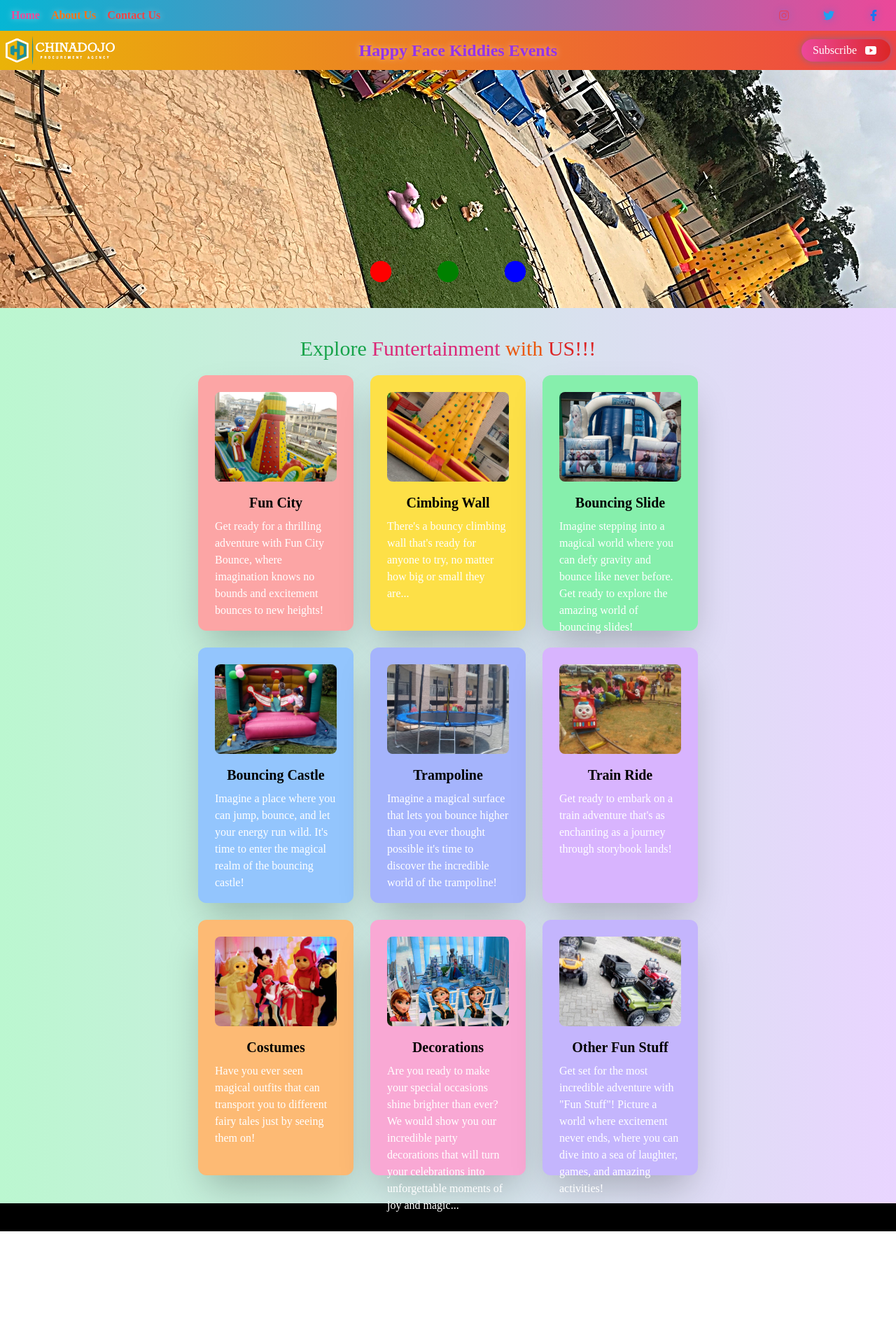
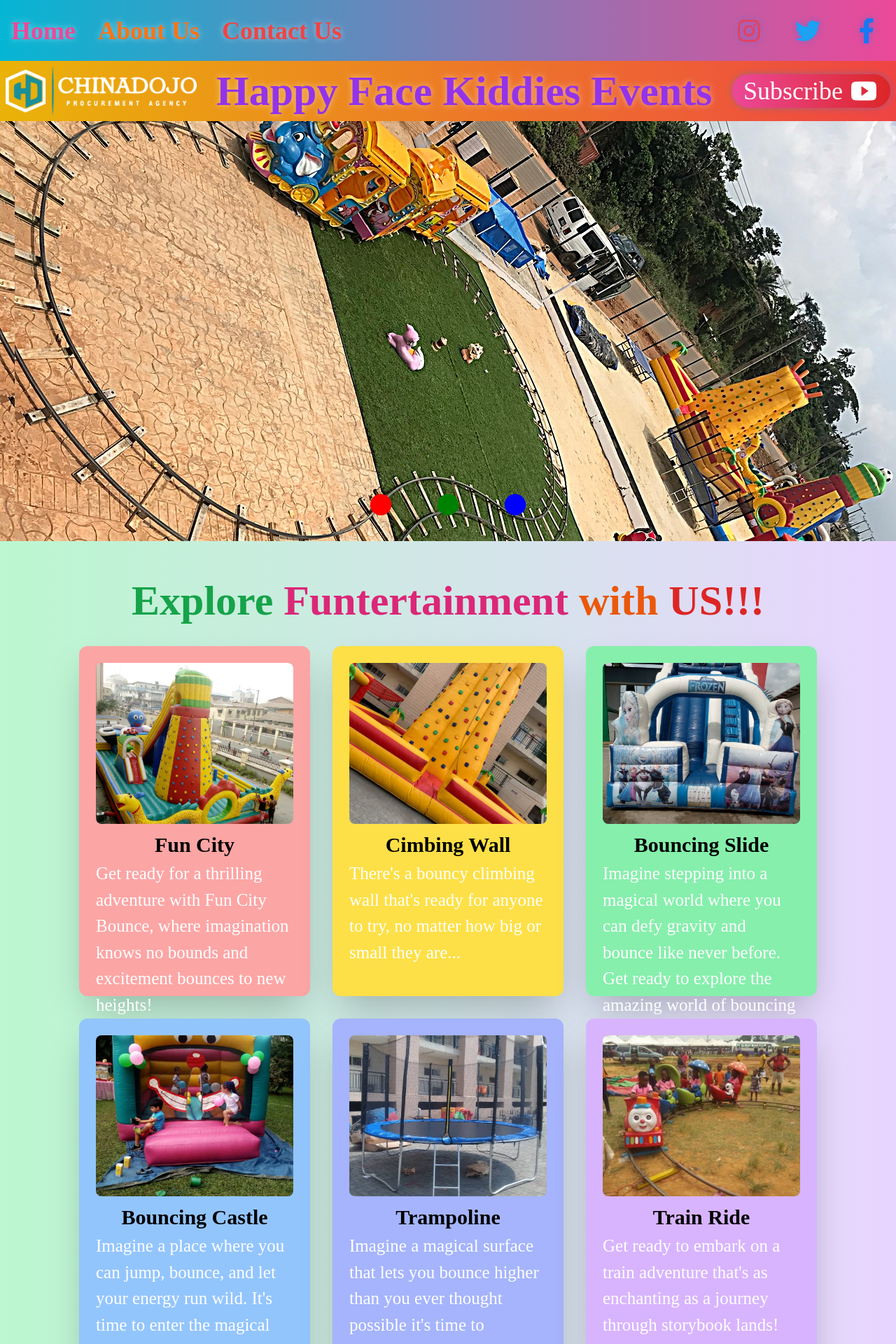
Before and after one commit to badmus360/happy_face, a React (Vite) app: page / in a window 1280 px wide. Shown: the top 1920 px of the page at 70% size. Before the commit the page ends 1759 px from the top, so only its background shows below. Built offline with nearby package versions, Linux system fonts and the light colour scheme; a web font is replaced by a local one.

Commit message:
additional changes made on responsiveness for lg, xl scale

```diff
--- a/src/components/Activities.jsx
+++ b/src/components/Activities.jsx
@@ -352,11 +352,11 @@ const Activities = () => {
     <div className='bg-gradient-to-r from-green-200 to-purple-200 w-full min-h-screen p-10 sm:p-10 lg:p-10 md:p-10 xl:10 flex flex-col items-center justify-center relative'>
 
       <div className='relative z-10'>
-        <h1 className='text-3xl mb-5 text-white text-center'><span className='text-green-600 '>Explore</span> <span className='text-pink-600'>Funtertainment</span> <span className='text-orange-600'>with</span> <span className='text-red-600'>US!!!</span></h1>
-        <div className='grid sm:grid-cols-2 md:grid-cols-3 lg:grid-cols-3 gap-6 justify-center'>
+        <h1 className='text-[40px] lg:text-[50px] xl:text-[60px] mb-5 text-white text-center font-bold'><span className='text-green-600 '>Explore</span> <span className='text-pink-600'>Funtertainment</span> <span className='text-orange-600'>with</span> <span className='text-red-600'>US!!!</span></h1>
+        <div className='grid sm:grid-cols-2 md:grid-cols-3 lg:grid-cols-3 gap-6 xl:gap-8 justify-center'>
 
-          <div  className='p-6 w-[222px] h-[365px] sm:w-[222px] sm:h-[365px] md:w-[222px] md:h-[365px] lg:w-[222px] lg:h-[365px] relative shadow-2xl bg-red-300 rounded-xl'>
-            <div className='h-32 w-full relative overflow-hidden group'>
+          <div  className='p-6 w-[222px] h-[365px] sm:w-[222px] sm:h-[365px] md:w-[222px] md:h-[365px] lg:w-[280px] lg:h-[440px] xl:w-[330px] xl:h-[500px] relative shadow-2xl bg-red-300 rounded-xl'>
+            <div className='h-32 lg:h-[185px] xl:h-[230px] w-full relative overflow-hidden group'>
               <div
                   style={{
                     backgroundImage: `url(${slides1[currentIndex].src})`,
@@ -377,13 +377,13 @@ const Activities = () => {
             </div>
 
             <div className='mt-4'>
-              <h2 className='text-xl font-semibold mb-2 text-center'>Fun City</h2>
-              <p className='text-white '>Get ready for a thrilling adventure with Fun City Bounce, where imagination knows no bounds and excitement bounces to new heights!</p>
+              <h2 className='text-xl font-semibold mb-2 text-center lg:text-[30px] xl:text-[30px]'>Fun City</h2>
+              <p className='text-white lg:text-[19px] xl:text-[25px]'>Get ready for a thrilling adventure with Fun City Bounce, where imagination knows no bounds and excitement bounces to new heights!</p>
             </div>
           </div>
 
-          <div  className='p-6 w-[222px] h-[365px] sm:w-[222px] sm:h-[365px] md:w-[222px] md:h-[365px] relative shadow-2xl bg-yellow-300 rounded-xl'>
-            <div className='h-32 w-full relative overflow-hidden group'>
+          <div  className='p-6 w-[222px] h-[365px] sm:w-[222px] sm:h-[365px] md:w-[222px] md:h-[365px] lg:w-[280px] lg:h-[440px] xl:w-[330px] xl:h-[500px] relative shadow-2xl bg-yellow-300 rounded-xl'>
+            <div className='h-32 lg:h-[185px] xl:h-[230px] w-full relative overflow-hidden group'>
               <div
                   style={{
                     backgroundImage: `url(${slides2[currentIndex2].src})`,
@@ -404,13 +404,13 @@ const Activities = () => {
             </div>
 
             <div className='mt-4'>
-              <h2 className='text-xl font-semibold mb-2 text-center'>Cimbing Wall</h2>
-              <p className='text-white'>There's a bouncy climbing wall that's ready for anyone to try, no matter how big or small they are...</p>
+              <h2 className='text-xl font-semibold mb-2 text-center lg:text-[30px] xl:text-[30px]'>Cimbing Wall</h2>
+              <p className='text-white lg:text-[19px] xl:text-[25px]'>There's a bouncy climbing wall that's ready for anyone to try, no matter how big or small they are...</p>
             </div>
           </div>
 
-          <div className='p-6 w-[222px] h-[365px] sm:w-[222px] sm:h-[365px] md:w-[222px] md:h-[365px] relative shadow-2xl bg-green-300 rounded-xl'>
-            <div className='h-32 w-full relative overflow-hidden group'>
+          <div className='p-6 w-[222px] h-[365px] sm:w-[222px] sm:h-[365px] md:w-[222px] md:h-[365px] lg:w-[280px] lg:h-[440px] xl:w-[330px] xl:h-[500px] relative shadow-2xl bg-green-300 rounded-xl'>
+            <div className='h-32 lg:h-[185px] xl:h-[230px] w-full relative overflow-hidden group'>
               <div
                   style={{
                     backgroundImage: `url(${slides3[currentIndex3].src})`,
@@ -431,14 +431,14 @@ const Activities = () => {
             </div>
 
             <div className='mt-4'>
-              <h2 className='text-xl font-semibold mb-2 text-center'>Bouncing Slide</h2>
-              <p className='text-white'>Imagine stepping into a magical world where you can defy gravity and bounce like never before. Get ready to explore the amazing world of bouncing slides!</p>
+              <h2 className='text-xl font-semibold mb-2 text-center lg:text-[30px] xl:text-[30px]'>Bouncing Slide</h2>
+              <p className='text-white lg:text-[19px] xl:text-[25px]'>Imagine stepping into a magical world where you can defy gravity and bounce like never before. Get ready to explore the amazing world of bouncing slides!</p>
             </div>
           </div>
 
 
-          <div className='p-6 w-[222px] h-[365px] sm:w-[222px] sm:h-[365px] md:w-[222px] md:h-[365px] relative shadow-2xl bg-blue-300 rounded-xl'>
-            <div className='h-32 w-full relative overflow-hidden group'>
+          <div className='p-6 w-[222px] h-[365px] sm:w-[222px] sm:h-[365px] md:w-[222px] md:h-[365px] lg:w-[280px] lg:h-[440px] xl:w-[330px] xl:h-[550px] relative shadow-2xl bg-blue-300 rounded-xl'>
+            <div className='h-32 lg:h-[185px] xl:h-[230px] w-full relative overflow-hidden group'>
               <div
                   style={{
                     backgroundImage: `url(${slides4[currentIndex4].src})`,
@@ -459,14 +459,14 @@ const Activities = () => {
             </div>
 
             <div className='mt-4'>
-              <h2 className='text-xl font-semibold mb-2 text-center'>Bouncing Castle</h2>
-              <p className='text-white'>Imagine a place where you can jump, bounce, and let your energy run wild. It's time to enter the magical realm of the bouncing castle!</p>
+              <h2 className='text-xl font-semibold mb-2 text-center lg:text-[30px] xl:text-[30px]'>Bouncing Castle</h2>
+              <p className='text-white lg:text-[19px] xl:text-[25px]'>Imagine a place where you can jump, bounce, and let your energy run wild. It's time to enter the magical realm of the bouncing castle!</p>
             </div>
           </div>
 
 
-          <div className='p-6 w-[222px] h-[365px] sm:w-[222px] sm:h-[365px] md:w-[222px] md:h-[365px] relative shadow-2xl bg-indigo-300 rounded-xl'>
-            <div className='h-32 w-full relative overflow-hidden group'>
+          <div className='p-6 w-[222px] h-[365px] sm:w-[222px] sm:h-[365px] md:w-[222px] md:h-[365px] lg:w-[280px] lg:h-[440px] xl:w-[330px] xl:h-[550px] relative shadow-2xl bg-indigo-300 rounded-xl'>
+            <div className='h-32 lg:h-[185px] xl:h-[230px] w-full relative overflow-hidden group'>
               <div
                   style={{
                     backgroundImage: `url(${slides5[currentIndex5].src})`,
@@ -487,14 +487,14 @@ const Activities = () => {
             </div>
 
             <div className='mt-4'>
-              <h2 className='text-xl font-semibold mb-2 text-center'>Trampoline</h2>
-              <p className='text-white'>Imagine a magical surface that lets you bounce higher than you ever thought possible it's time to discover the incredible world of the trampoline!</p>
+              <h2 className='text-xl font-semibold mb-2 text-center lg:text-[30px] xl:text-[30px]'>Trampoline</h2>
+              <p className='text-white lg:text-[19px] xl:text-[25px]'>Imagine a magical surface that lets you bounce higher than you ever thought possible it's time to discover the incredible world of the trampoline!</p>
             </div>
           </div>
 
 
-          <div className='p-6 w-[222px] h-[365px] sm:w-[222px] sm:h-[365px] md:w-[222px] md:h-[365px] relative shadow-2xl bg-purple-300 rounded-xl'>
-            <div className='h-32 w-full relative overflow-hidden group'>
+          <div className='p-6 w-[222px] h-[365px] sm:w-[222px] sm:h-[365px] md:w-[222px] md:h-[365px] lg:w-[280px] lg:h-[440px] xl:w-[330px] xl:h-[550px] relative shadow-2xl bg-purple-300 rounded-xl'>
+            <div className='h-32 lg:h-[185px] xl:h-[230px] w-full relative overflow-hidden group'>
               <div
                   style={{
                     backgroundImage: `url(${slides6[currentIndex6].src})`,
@@ -515,14 +515,14 @@ const Activities = () => {
             </div>
 
             <div className='mt-4'>
-              <h2 className='text-xl font-semibold mb-2 text-center'>Train Ride</h2>
-              <p className='text-white'>Get ready to embark on a train adventure that's as enchanting as a journey through storybook lands!</p>
+              <h2 className='text-xl font-semibold mb-2 text-center lg:text-[30px] xl:text-[30px]'>Train Ride</h2>
+              <p className='text-white lg:text-[19px] xl:text-[25px]'>Get ready to embark on a train adventure that's as enchanting as a journey through storybook lands!</p>
             </div>
           </div>
 
 
-          <div className='p-6 w-[222px] h-[365px] sm:w-[222px] sm:h-[365px] md:w-[222px] md:h-[365px] relative shadow-2xl bg-orange-300 rounded-xl'>
-            <div className='h-32 w-full relative overflow-hidden group'>
+          <div className='p-6 w-[222px] h-[365px] sm:w-[222px] sm:h-[365px] md:w-[222px] md:h-[365px] lg:w-[280px] lg:h-[440px] xl:w-[330px] xl:h-[550px] relative shadow-2xl bg-orange-300 rounded-xl'>
+            <div className='h-32 lg:h-[185px] xl:h-[230px] w-full relative overflow-hidden group'>
               <div
                   style={{
                     backgroundImage: `url(${slides7[currentIndex7].src})`,
@@ -543,14 +543,14 @@ const Activities = () => {
             </div>
 
             <div className='mt-4'>
-              <h2 className='text-xl font-semibold mb-2 text-center'>Costumes</h2>
-              <p className='text-white'>Have you ever seen magical outfits that can transport you to different fairy tales just by seeing them on!</p>
+              <h2 className='text-xl font-semibold mb-2 text-center lg:text-[30px] xl:text-[30px]'>Costumes</h2>
+              <p className='text-white lg:text-[19px] xl:text-[25px]'>Have you ever seen magical outfits that can transport you to different fairy tales just by seeing them on!</p>
             </div>
           </div>
 
 
-          <div className='p-6 w-[222px] h-[365px] sm:w-[222px] sm:h-[365px] md:w-[222px] md:h-[365px] relative shadow-2xl bg-pink-300 rounded-xl'>
-            <div className='h-32 w-full relative overflow-hidden group'>
+          <div className='p-6 w-[222px] h-[365px] sm:w-[222px] sm:h-[365px] md:w-[222px] md:h-[365px] lg:w-[280px] lg:h-[440px] xl:w-[330px] xl:h-[550px] relative shadow-2xl bg-pink-300 rounded-xl'>
+            <div className='h-32 lg:h-[185px] xl:h-[230px] w-full relative overflow-hidden group'>
               <div
                   style={{
                     backgroundImage: `url(${slides8[currentIndex8].src})`,
@@ -571,14 +571,14 @@ const Activities = () => {
             </div>
 
             <div className='mt-4'>
-              <h2 className='text-xl font-semibold mb-2 text-center'>Decorations</h2>
-              <p className='text-white'>Are you ready to make your special occasions shine brighter than ever? We would show you our incredible party decorations that will turn your celebrations into unforgettable moments of joy and magic...</p>
+              <h2 className='text-xl font-semibold mb-2 text-center lg:text-[30px] xl:text-[30px]'>Decorations</h2>
+              <p className='text-white lg:text-[19px] xl:text-[25px]'>Are you ready to make your special occasions shine brighter than ever? We would show you our incredible party decorations that will turn your celebrations into unforgettable moments of joy and magic...</p>
             </div>
           </div>
 
 
-          <div className='p-6 w-[222px] h-[365px] sm:w-[222px] sm:h-[365px] md:w-[222px] md:h-[365px] relative shadow-2xl bg-violet-300 rounded-xl'>
-            <div className='h-32 w-full relative overflow-hidden group'>
+          <div className='p-6 w-[222px] h-[365px] sm:w-[222px] sm:h-[365px] md:w-[222px] md:h-[365px] lg:w-[280px] lg:h-[440px] xl:w-[330px] xl:h-[550px] relative shadow-2xl bg-violet-300 rounded-xl'>
+            <div className='h-32 lg:h-[185px] xl:h-[230px] w-full relative overflow-hidden group'>
               <div
                   style={{
                     backgroundImage: `url(${slides9[currentIndex9].src})`,
@@ -599,8 +599,8 @@ const Activities = () => {
             </div>
 
             <div className='mt-4'>
-              <h2 className='text-xl font-semibold mb-2 text-center'>Other Fun Stuff</h2>
-              <p className='text-white'> Get set for the most incredible adventure with "Fun Stuff"! Picture a world where excitement never ends, where you can dive into a sea of laughter, games, and amazing activities!</p>
+              <h2 className='text-xl font-semibold mb-2 text-center lg:text-[30px] xl:text-[30px]'>Other Fun Stuff</h2>
+              <p className='text-white lg:text-[19px] xl:text-[25px]'> Get set for the most incredible adventure with "Fun Stuff"! Picture a world where excitement never ends, where you can dive into a sea of laughter, games, and amazing activities!</p>
             </div>
           </div>
 
--- a/src/components/Footer.jsx
+++ b/src/components/Footer.jsx
@@ -2,7 +2,7 @@ import React from 'react'
 
 const Footer = () => {
   return (
-    <div className='p-5 bg-black'>
+    <div className='p-5 lg:p-6 xl:p-9 bg-black'>
 
     </div>
   )
--- a/src/components/Hero.jsx
+++ b/src/components/Hero.jsx
@@ -40,7 +40,7 @@ const Hero = () => {
   };
 
   return (
-    <div className='h-[340px] w-full relative group'>
+    <div className='h-[340px] lg:h-[500px] xl:h-[600px] w-full relative group'>
       <div
         style={{
           backgroundImage: `url(${slides[currentIndex].src})`,
--- a/src/components/NavBar.jsx
+++ b/src/components/NavBar.jsx
@@ -12,32 +12,33 @@ const NavBar = () => {
   }
 
   return (
-    <div className='w-full py-3 sm:py-2.5 flex justify-between items-center absolute  bg-gradient-to-r
+    <div className='w-full py-3 sm:py-3 md:py-3 lg:py-6 xl:py-6 flex justify-between items-center absolute bg-gradient-to-r
     from-cyan-500 to-pink-500'>
         <ul className='hidden px-4 sm:flex'>
-           <li className='pr-4 text-pink-500 font-bold glowing-link'>
+           <li className='pr-4 text-pink-500 font-bold glowing-link lg:text-3xl xl:text-4xl lg:pr-8 xl:pr-8'>
                 <Link to='/' >Home</Link>
            </li>
-           <li className='pr-4 text-orange-500 font-bold glowing-link'>
+           <li className='pr-4 text-orange-500 font-bold glowing-link lg:text-3xl xl:text-4xl lg:pr-8 xl:pr-8'>
               <Link to='/about' >About Us</Link>
            </li>
-           <li className='pr-4 text-red-500 font-bold glowing-link'>
+           <li className='pr-4 text-red-500 font-bold glowing-link lg:text-3xl xl:text-4xl lg:pr-8 xl:pr-8'>
               <Link to="/contact">Contact Us</Link>
            </li>
         </ul>
         <div className='flex justify-between'>
-        <FaInstagram className='mx-6'           style={{
+        <FaInstagram className='mx-6 lg:text-4xl xl:text-4xl'
+        style={{
             color: '#e4405f', // Instagram pink
             animation: 'glowing 1.5s infinite',
             filter: 'drop-shadow(0 0 5px rgba(228, 64, 95, 0.4))' // Adjusted color and opacity
           }} />
-         <FaTwitter className='mx-6 '
+         <FaTwitter className='mx-6 lg:text-4xl xl:text-4xl'
           style={{
             color: '#1da1f2', // Twitter blue
             animation: 'glowing 1.5s infinite',
             filter: 'drop-shadow(0 0 5px rgba(29, 161, 242, 0.4))' // Adjusted color and opacity
           }}/>
-          <FaFacebookF           className='mx-6'
+          <FaFacebookF className='mx-6 lg:text-4xl xl:text-4xl'
           style={{
             color: '#1877f2', // Facebook blue
             animation: 'glowing 1.5s infinite',
--- a/src/components/TopBar.jsx
+++ b/src/components/TopBar.jsx
@@ -3,9 +3,9 @@ import image1 from '../assets/logooo.png'
 
 const TopBar = () => {
   return (
-    <div className='mt-11 py-2 sm:flex sm:py-2 sm:px-2 justify-between sm:items-center bg-gradient-to-r from-yellow-500 to-red-500 w-full z-20'>
+    <div className='mt-11 lg:mt-[84px] xl:mt-[87px] py-2 sm:flex sm:py-2 sm:px-2 justify-between sm:items-center bg-gradient-to-r from-yellow-500 to-red-500 w-full z-20 '>
       <div className='flex items-center justify-center sm:justify-start'>
-        <img src={image1} className='h-10' />
+        <img src={image1} className='h-10 lg:h-[70px] xl:h-[70px]' />
       </div>
 
 
@@ -41,12 +41,12 @@ const TopBar = () => {
       </style>
 
       <div className='flex items-center justify-center sm:justify-start'>
-        <span className='text-purple-600 font-extrabold text-center text-2xl glowing-link'>Happy Face Kiddies Events</span>
+        <span className='text-purple-600 font-extrabold text-center text-3xl sm:text-3xl md:text-4xl lg:text-5xl xl:text-6xl glowing-link'>Happy Face Kiddies Events</span>
       </div>
 
       <div className='flex items-center justify-center sm:justify-end mt-2 sm:mt-0'>
-        <button className='bg-gradient-to-r from-pink-500 to-red-600 rounded-full pr-5 pl-4 text-white flex items-center pt-1 pb-1 glowing-button'>
-          Subscribe <IoLogoYoutube className='ml-3' />
+        <button className='bg-gradient-to-r from-pink-500 to-red-600 rounded-full pr-5 pl-4 text-white flex items-center pt-1 pb-1 glowing-button lg:text-3xl xl:text-4xl'>
+          Subscribe <IoLogoYoutube className='ml-3 ' />
         </button>
       </div>
     </div>
```
Also changed, not shown: src/components/AboutTop.jsx (+32 -32 lines), src/components/ContactTop.jsx (+24 -19 lines).
